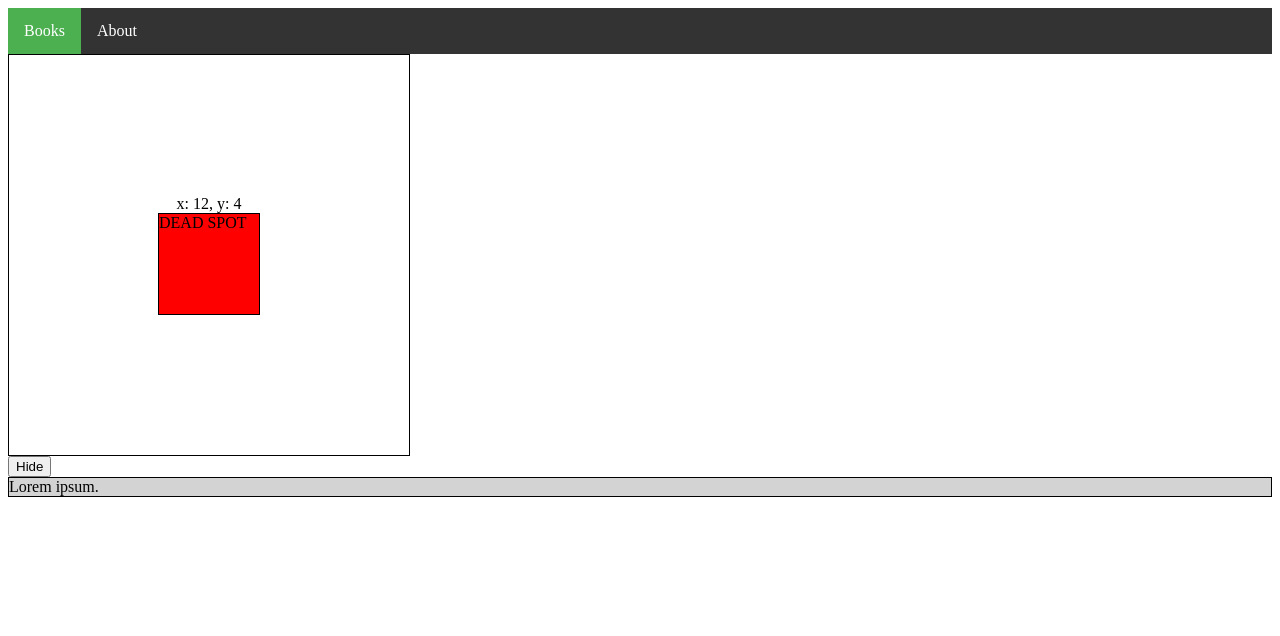
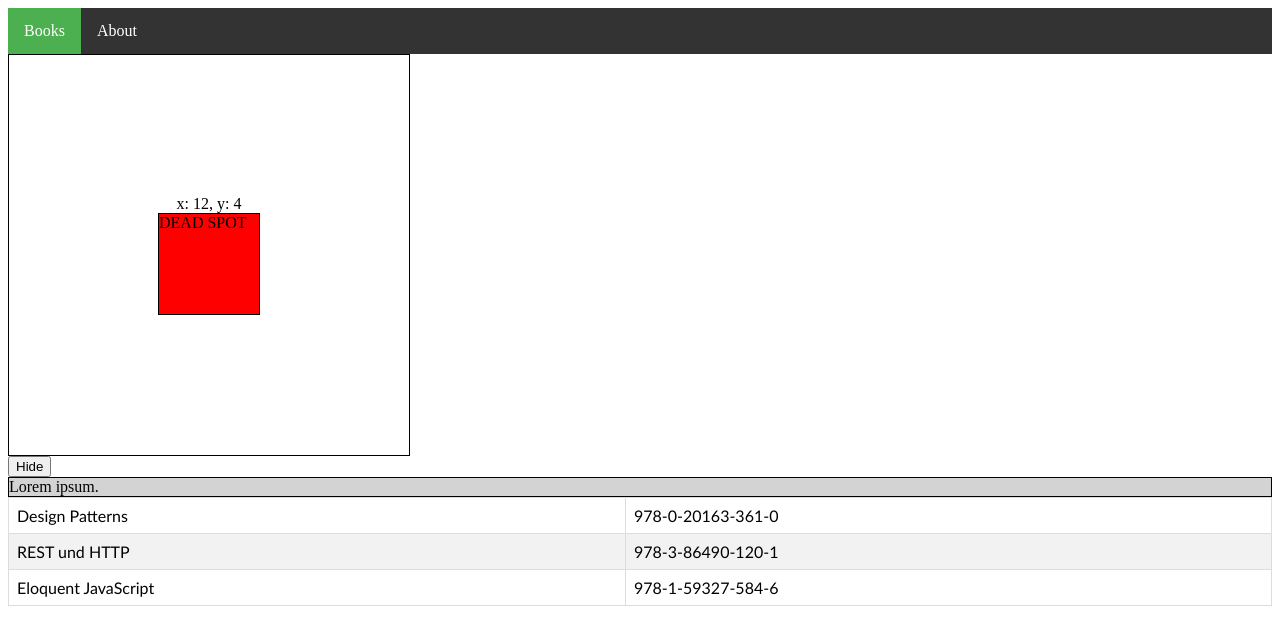
Before and after one commit to workshops-de/vuejs3-vite-typescript-workshop, a Vue app: page / in a window 1280 px wide. Shown: the top 636 px of the page. Built offline with nearby package versions, Linux system fonts and the light colour scheme.

Commit message:
Use v-for

```diff
--- a/src/App.vue
+++ b/src/App.vue
@@ -2,6 +2,7 @@
   <AppNavigation />
   <MouseCursor />
   <InfoBox />
+  <BookList />
 </template>
 
 <script lang="ts">
@@ -9,6 +10,7 @@ import { defineComponent } from "vue";
 import AppNavigation from "@/components/AppNavigation.vue";
 import MouseCursor from "@/components/MouseCursor.vue";
 import InfoBox from "./components/InfoBox.vue";
+import BookList from "./components/BookList.vue";
 
 export default defineComponent({
   name: "App",
@@ -16,6 +18,7 @@ export default defineComponent({
     AppNavigation,
     MouseCursor,
     InfoBox,
+    BookList,
   },
 });
 </script>
--- /dev/null
+++ b/src/components/BookList.vue
@@ -0,0 +1,73 @@
+<template>
+  <table>
+    <tr v-for="book in books" :key="book.isbn">
+      <td>{{ book.title }}</td>
+      <td>{{ book.isbn }}</td>
+    </tr>
+  </table>
+</template>
+
+<script lang="ts">
+import { defineComponent } from "vue";
+
+interface Book {
+  title: string;
+  isbn: string;
+}
+
+interface ComponentData {
+  books: Book[];
+}
+
+export default defineComponent({
+  name: "BookList",
+  data(): ComponentData {
+    return {
+      books: [
+        {
+          title: "Design Patterns",
+          isbn: "978-0-20163-361-0",
+        },
+        {
+          title: "REST und HTTP",
+          isbn: "978-3-86490-120-1",
+        },
+        {
+          title: "Eloquent JavaScript",
+          isbn: "978-1-59327-584-6",
+        },
+      ],
+    };
+  },
+});
+</script>
+
+<style>
+table {
+  font-family: "Trebuchet MS", Arial, Helvetica, sans-serif;
+  border-collapse: collapse;
+  width: 100%;
+}
+
+td,
+th {
+  border: 1px solid #dddddd;
+  padding: 8px;
+}
+
+th {
+  padding-top: 12px;
+  padding-bottom: 12px;
+  text-align: left;
+  background-color: #4caf50;
+  color: white;
+}
+
+tr:nth-child(even) {
+  background-color: #f2f2f2;
+}
+
+tr:hover {
+  background-color: #dddddd;
+}
+</style>
```
